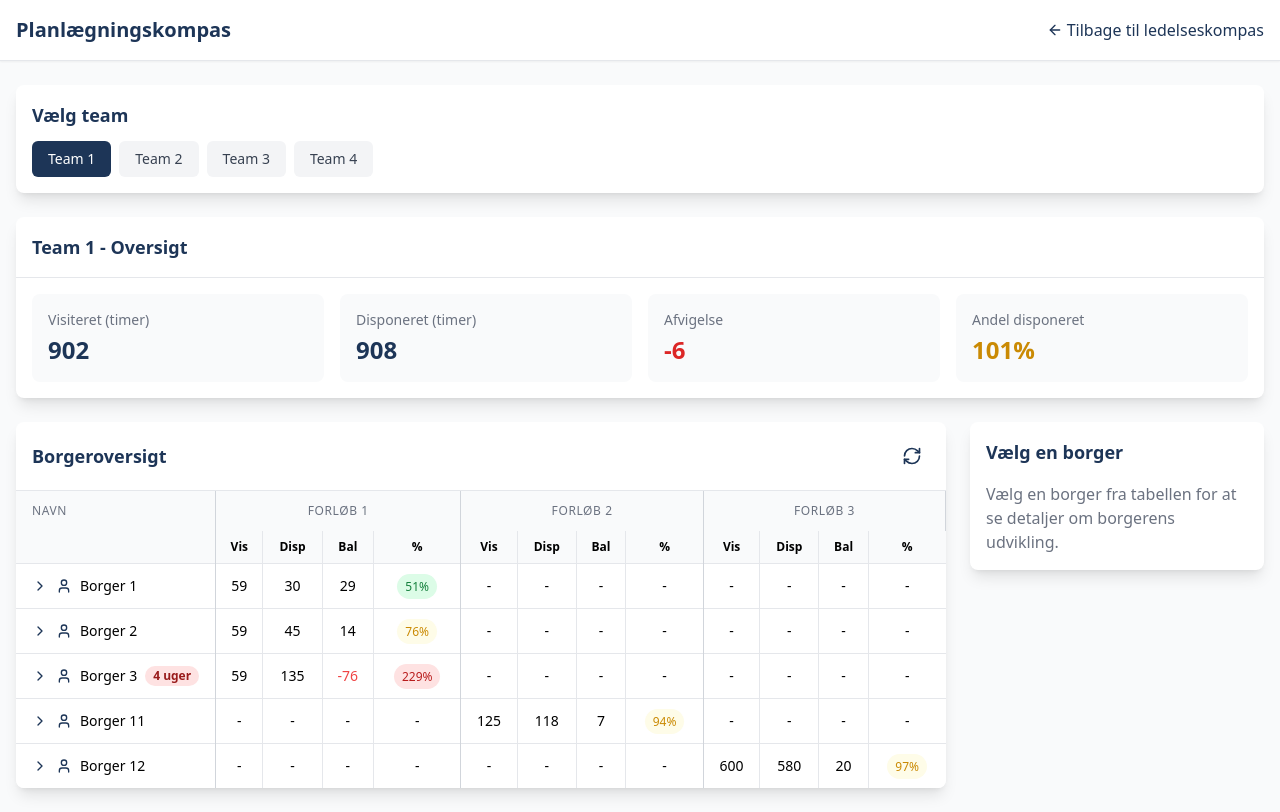
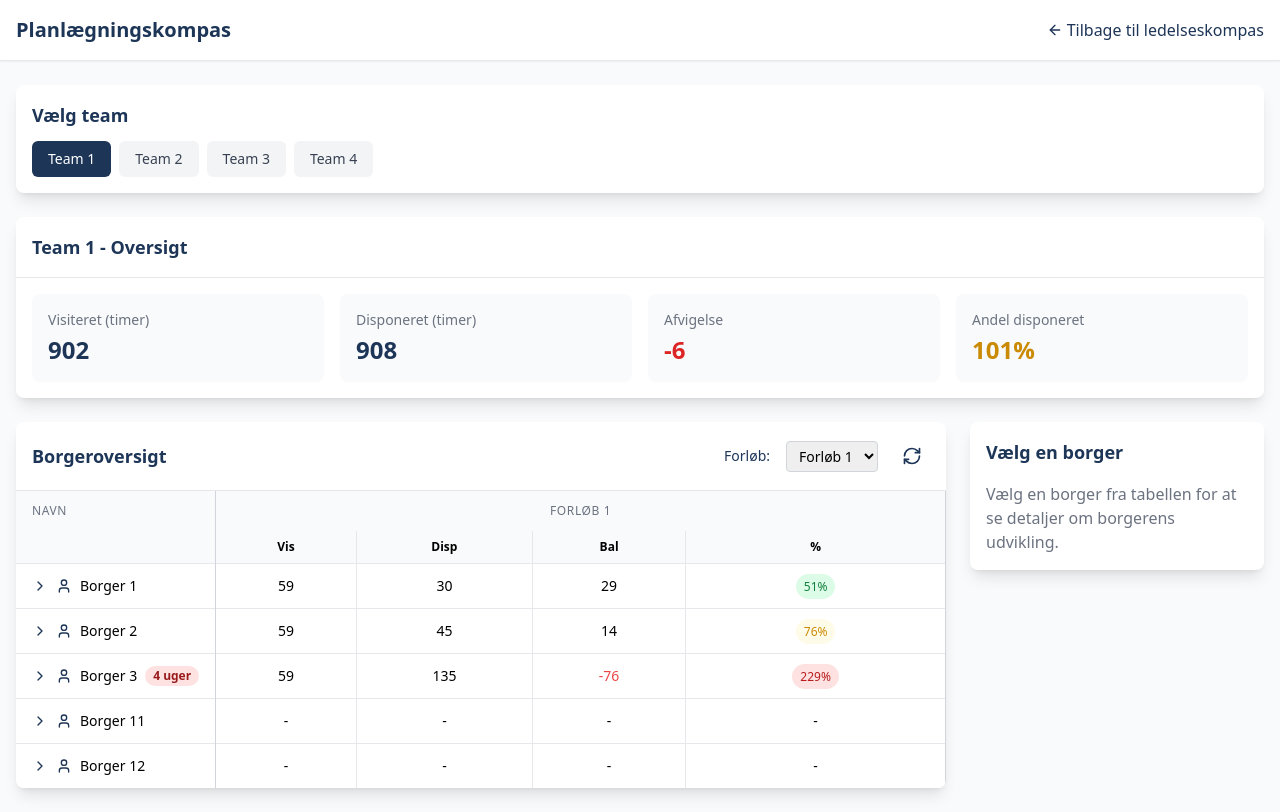
Before and after one commit to Infoventure/CBC_PlanningDashBoard, a React app: page /CBC_PlanningDashBoard/citizens in a window 1280 px wide. Built offline with nearby package versions, Linux system fonts and the light colour scheme; the HTML template or start-up script is replaced by a standard one.

Commit message:
. same at prev

```diff
--- a/src/components/CitizenRow.tsx
+++ b/src/components/CitizenRow.tsx
@@ -7,13 +7,15 @@ interface CitizenRowProps {
   onClick: () => void;
   isSelected: boolean;
   showAlert?: boolean;
+  pathwayId: number;
 }
 export const CitizenRow: React.FC<CitizenRowProps> = ({
   citizen,
   expanded,
   onClick,
   isSelected,
-  showAlert = true
+  showAlert = true,
+  pathwayId
 }) => {
   const getBalanceColor = (balance: number) => {
     if (balance < 0) return 'bg-red-100';
@@ -59,7 +61,9 @@ export const CitizenRow: React.FC<CitizenRowProps> = ({
   };
   const pathways = getModifiedPathways();
   const services = getModifiedServices();
-  return <>
+  const pathway = pathways.find(p => p.id === pathwayId);
+  return (
+    <>
       <tr className={`hover:bg-gray-50 cursor-pointer ${isSelected ? 'bg-blue-50' : ''}`} onClick={onClick}>
         <td className="px-4 py-3 whitespace-nowrap border-r border-gray-300">
           <div className="flex items-center">
@@ -67,71 +71,45 @@ export const CitizenRow: React.FC<CitizenRowProps> = ({
             <div className="flex items-center">
               <UserIcon className="h-4 w-4 text-[#1d3557] mr-2" />
               <span className="font-medium text-sm">{citizen.name}</span>
-              {citizen.alert && showAlert && <span className="ml-2 px-2 inline-flex text-xs leading-5 font-semibold rounded-full bg-red-100 text-red-800">
-                  4 uger
-                </span>}
+              {citizen.alert && showAlert && <span className="ml-2 px-2 inline-flex text-xs leading-5 font-semibold rounded-full bg-red-100 text-red-800">4 uger</span>}
             </div>
           </div>
         </td>
-        {pathways.map((pathway, pathwayIndex) => <Fragment key={pathway.id}>
-            <td className="px-2 py-3 text-sm text-center border-r border-gray-200">
-              {pathway.visiteret || '-'}
-            </td>
-            <td className="px-2 py-3 text-sm text-center border-r border-gray-200">
-              {pathway.disponeret || '-'}
-            </td>
-            <td className={`px-2 py-3 text-sm text-center border-r border-gray-200 ${pathway.balance < 0 ? 'text-red-500' : ''}`}>
-              {pathway.balance || '-'}
-            </td>
-            <td className={`px-2 py-3 text-sm text-center ${pathwayIndex < pathways.length - 1 ? 'border-r border-gray-300' : ''}`}>
-              {pathway.visiteret > 0 ? <span className={`px-2 py-1 rounded-full text-xs ${getPercentageColor(pathway.andelDisponeret)}`}>
-                  {pathway.andelDisponeret}%
-                </span> : '-'}
-            </td>
-          </Fragment>)}
+        {pathway ? (
+          <>
+            <td className="px-2 py-3 text-sm text-center border-r border-gray-200">{pathway.visiteret || '-'}</td>
+            <td className="px-2 py-3 text-sm text-center border-r border-gray-200">{pathway.disponeret || '-'}</td>
+            <td className={`px-2 py-3 text-sm text-center border-r border-gray-200 ${pathway.balance < 0 ? 'text-red-500' : ''}`}>{pathway.balance || '-'}</td>
+            <td className="px-2 py-3 text-sm text-center border-r border-gray-300">{pathway.visiteret > 0 ? <span className={`px-2 py-1 rounded-full text-xs ${getPercentageColor(pathway.andelDisponeret)}`}>{pathway.andelDisponeret}%</span> : '-'}</td>
+          </>
+        ) : (
+          <>
+            <td className="px-2 py-3 text-sm text-center border-r border-gray-200">-</td>
+            <td className="px-2 py-3 text-sm text-center border-r border-gray-200">-</td>
+            <td className="px-2 py-3 text-sm text-center border-r border-gray-200">-</td>
+            <td className="px-2 py-3 text-sm text-center border-r border-gray-300">-</td>
+          </>
+        )}
       </tr>
-      {expanded && services && services.map((service, serviceIndex) => <tr key={`service-${serviceIndex}`} className="bg-gray-50">
-            <td className="px-4 py-2 text-sm font-medium border-r border-gray-300">
-              <div className="pl-6 border-l-2 border-[#1d3557]">
-                {service.name}
-              </div>
-            </td>
-            <td className="px-2 py-2 text-sm text-center border-r border-gray-200">
-              {/* Empty Vis column */}
-            </td>
-            <td className="px-2 py-2 text-sm text-center border-r border-gray-200">
-              {service.hours}
-            </td>
-            <td className="px-2 py-2 text-sm text-center border-r border-gray-200">
-              {/* Empty Bal column */}
-            </td>
-            <td className="px-2 py-2 text-sm text-center border-r border-gray-300">
-              {/* Empty % column */}
-            </td>
-            <td className="px-2 py-2 text-sm text-center border-r border-gray-200">
-              {/* Empty Vis column */}
-            </td>
-            <td className="px-2 py-2 text-sm text-center border-r border-gray-200">
-              {/* Empty Disp column */}
-            </td>
-            <td className="px-2 py-2 text-sm text-center border-r border-gray-200">
-              {/* Empty Bal column */}
-            </td>
-            <td className="px-2 py-2 text-sm text-center border-r border-gray-300">
-              {/* Empty % column */}
-            </td>
-            <td className="px-2 py-2 text-sm text-center border-r border-gray-200">
-              {/* Empty Vis column */}
-            </td>
-            <td className="px-2 py-2 text-sm text-center border-r border-gray-200">
-              {/* Empty Disp column */}
-            </td>
-            <td className="px-2 py-2 text-sm text-center border-r border-gray-200">
-              {/* Empty Bal column */}
-            </td>
-            <td className="px-2 py-2 text-sm text-center">
-              {/* Empty % column */}
-            </td>
-          </tr>)}
-    </>;
+      {expanded && services && services.map((service, serviceIndex) => (
+        <tr key={`service-${serviceIndex}`} className="bg-gray-50">
+          <td className="px-4 py-2 text-sm font-medium border-r border-gray-300">
+            <div className="pl-6 border-l-2 border-[#1d3557]">{service.name}</div>
+          </td>
+          <td className="px-2 py-2 text-sm text-center border-r border-gray-200">{/* Empty Vis column */}</td>
+          <td className="px-2 py-2 text-sm text-center border-r border-gray-200">{service.hours}</td>
+          <td className="px-2 py-2 text-sm text-center border-r border-gray-200">{/* Empty Bal column */}</td>
+          <td className="px-2 py-2 text-sm text-center border-r border-gray-300">{/* Empty % column */}</td>
+          <td className="px-2 py-2 text-sm text-center border-r border-gray-200">{/* Empty Vis column */}</td>
+          <td className="px-2 py-2 text-sm text-center border-r border-gray-200">{/* Empty Disp column */}</td>
+          <td className="px-2 py-2 text-sm text-center border-r border-gray-200">{/* Empty Bal column */}</td>
+          <td className="px-2 py-2 text-sm text-center border-r border-gray-300">{/* Empty % column */}</td>
+          <td className="px-2 py-2 text-sm text-center border-r border-gray-200">{/* Empty Vis column */}</td>
+          <td className="px-2 py-2 text-sm text-center border-r border-gray-200">{/* Empty Disp column */}</td>
+          <td className="px-2 py-2 text-sm text-center border-r border-gray-200">{/* Empty Bal column */}</td>
+          <td className="px-2 py-2 text-sm text-center">{/* Empty % column */}</td>
+        </tr>
+      ))}
+    </>
+  );
 };
--- a/src/components/CitizenTable.tsx
+++ b/src/components/CitizenTable.tsx
@@ -16,6 +16,7 @@ export const CitizenTable: React.FC<CitizenTableProps> = ({
 }) => {
   const [expandedCitizen, setExpandedCitizen] = useState<number | null>(null);
   const [showAlerts, setShowAlerts] = useState<boolean>(true);
+    const [selectedPathwayId, setSelectedPathwayId] = useState<number>(mockData.pathways[0]?.id || 1);
   const handleCitizenClick = (citizenId: number) => {
     if (expandedCitizen === citizenId) {
       setExpandedCitizen(null);
@@ -33,12 +34,26 @@ export const CitizenTable: React.FC<CitizenTableProps> = ({
   };
   // Filter citizens by team ID
   const filteredCitizens = mockData.citizens.filter(citizen => citizen.teamId === teamId);
-  return <div className="bg-white rounded-lg shadow-lg overflow-hidden">
+    const selectedPathway = mockData.pathways.find(p => p.id === selectedPathwayId);
+    return (
+      <div className="bg-white rounded-lg shadow-lg overflow-hidden">
         <div className="p-4 border-b border-gray-200 flex justify-between items-center">
           <h2 className="text-lg font-semibold text-[#1d3557]">Borgeroversigt</h2>
+          <div className="flex items-center gap-4">
+            <label className="text-sm font-medium text-[#1d3557]">Forløb:</label>
+            <select
+              className="border border-gray-300 rounded px-2 py-1 text-sm"
+              value={selectedPathwayId}
+              onChange={e => setSelectedPathwayId(Number(e.target.value))}
+            >
+              {mockData.pathways.map(pathway => (
+                <option key={pathway.id} value={pathway.id}>{pathway.name}</option>
+              ))}
+            </select>
             <button onClick={toggleAlerts} className="p-2 rounded-md hover:bg-gray-100 text-[#1d3557] transition-colors" title={showAlerts ? 'Skjul advarsler' : 'Vis advarsler'}>
               <RefreshCwIcon className="h-5 w-5" />
             </button>
+          </div>
         </div>
         <div className="w-full">
           <table className="min-w-full divide-y divide-gray-200 table-fixed">
@@ -47,15 +62,18 @@ export const CitizenTable: React.FC<CitizenTableProps> = ({
                 <th scope="col" className="px-4 py-3 text-left text-xs font-medium text-gray-500 uppercase tracking-wider border-r border-gray-300 w-1/5">
                   Navn
                 </th>
-              {mockData.pathways.map(pathway => <Fragment key={pathway.id}>
+                {selectedPathway && (
+                  <Fragment>
                     <th scope="col" colSpan={4} className="px-2 py-3 text-center text-xs font-medium text-gray-500 uppercase tracking-wider border-r border-gray-300">
-                    {pathway.name}
+                      {selectedPathway.name}
                     </th>
-                </Fragment>)}
+                  </Fragment>
+                )}
               </tr>
               <tr>
                 <th className="border-r border-gray-300"></th>
-              {mockData.pathways.map((pathway, index) => <Fragment key={`header-${pathway.id}`}>
+                {selectedPathway && (
+                  <Fragment>
                     <th className="px-2 py-2 text-xs text-center border-r border-gray-200">
                       Vis
                     </th>
@@ -65,16 +83,28 @@ export const CitizenTable: React.FC<CitizenTableProps> = ({
                     <th className="px-2 py-2 text-xs text-center border-r border-gray-200">
                       Bal
                     </th>
-                  <th className={`px-2 py-2 text-xs text-center ${index < mockData.pathways.length - 1 ? 'border-r border-gray-300' : ''}`}>
+                    <th className="px-2 py-2 text-xs text-center border-r border-gray-300">
                       %
                     </th>
-                </Fragment>)}
+                  </Fragment>
+                )}
               </tr>
             </thead>
             <tbody className="bg-white divide-y divide-gray-200">
-            {filteredCitizens.map(citizen => <CitizenRow key={citizen.id} citizen={citizen} expanded={expandedCitizen === citizen.id} onClick={() => handleCitizenClick(citizen.id)} isSelected={selectedCitizen === citizen.id} showAlert={showAlerts} />)}
+              {filteredCitizens.map(citizen => (
+                <CitizenRow
+                  key={citizen.id}
+                  citizen={citizen}
+                  expanded={expandedCitizen === citizen.id}
+                  onClick={() => handleCitizenClick(citizen.id)}
+                  isSelected={selectedCitizen === citizen.id}
+                  showAlert={showAlerts}
+                  pathwayId={selectedPathwayId}
+                />
+              ))}
             </tbody>
           </table>
         </div>
-    </div>;
+      </div>
+    );
 };
```
Lines whose indentation alone changed are shown as unchanged.
